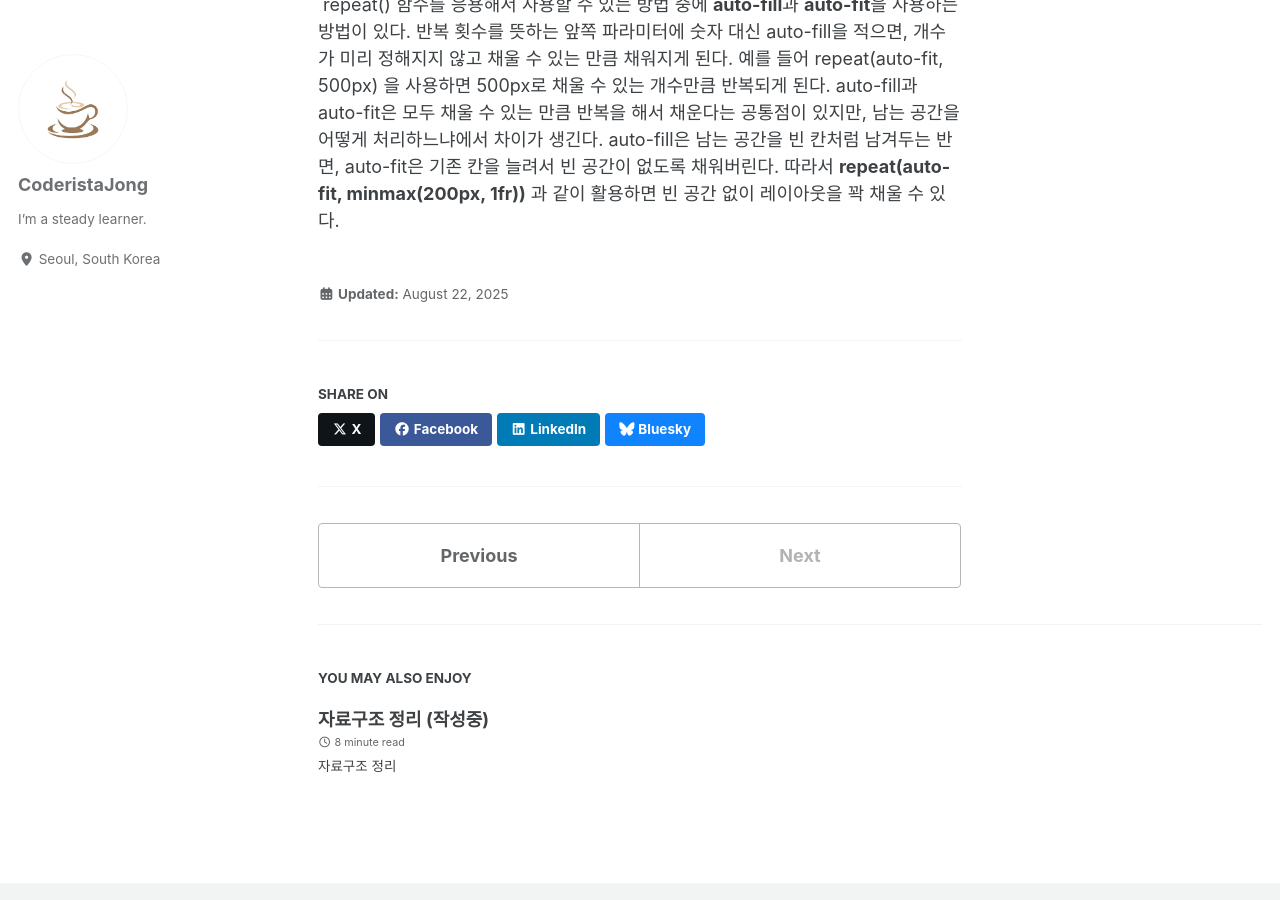
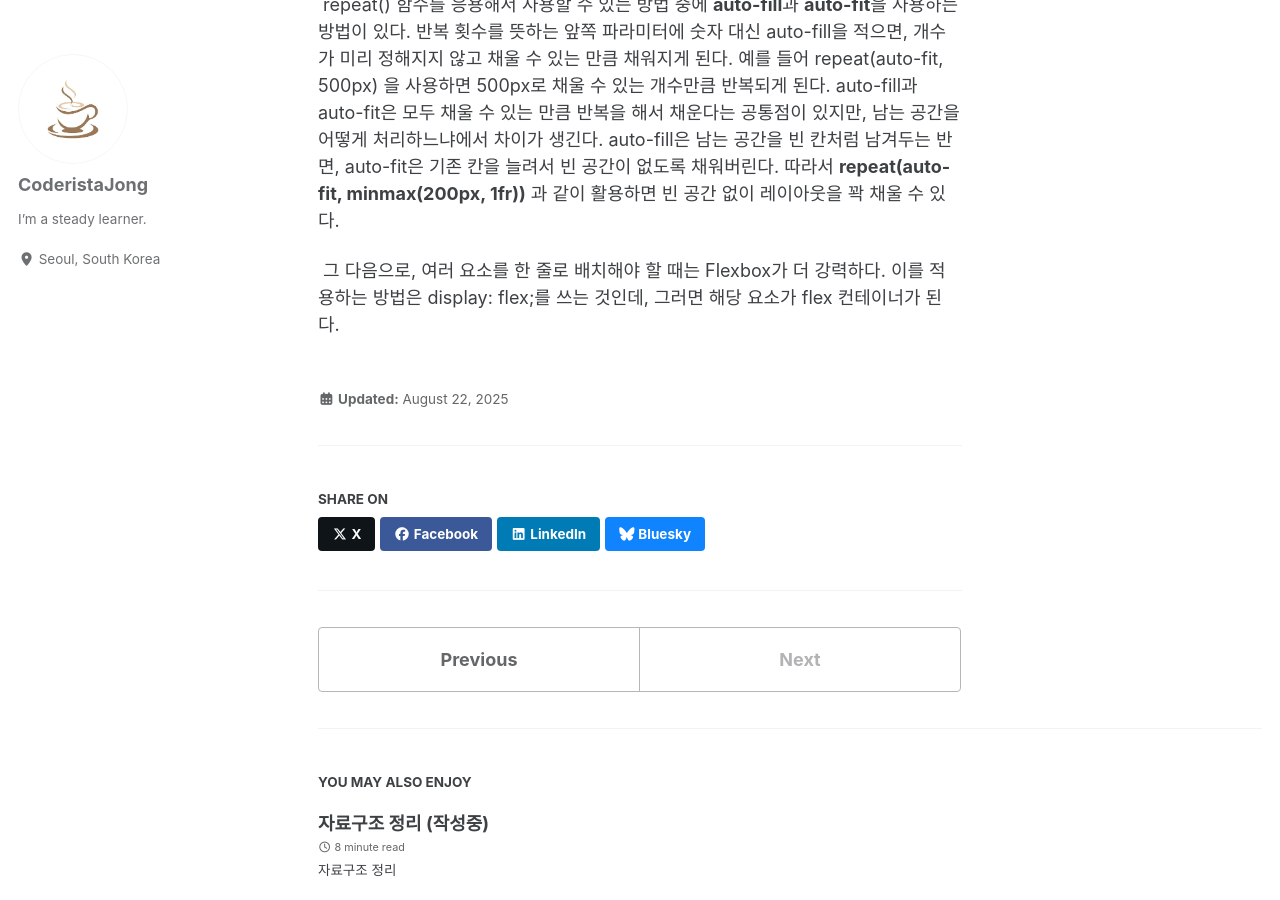
Before and after one commit to NullCoffeeException/NullCoffeeException.github.io, a Jekyll site: the page built from _posts/2025-08-22-반응형 웹.md, in a window 1280 px wide and 900 px high, scrolled down 2965 px. Built offline with Jekyll 4.4.1, drawn with Linux system fonts in a browser that asks for light colours; cached includes are drawn as plain includes.

Commit message:
chore: test main

```diff
--- a/_posts/2025-08-22-반응형 웹.md
+++ b/_posts/2025-08-22-반응형 웹.md
@@ -51,3 +51,5 @@
 &nbsp;여기에 **minmax()** 함수를 적용하는 것도 유용한데, minmax() 함수는 최소값과 최대값을 설정할 수 있게 해주는 함수이다. 예를 들어 minmax(100px, auto) 라고 적으면 최소한 100px, 최대는 자유롭게 늘어나도록 사이즈가 설정된다.
 
 &nbsp;repeat() 함수를 응용해서 사용할 수 있는 방법 중에 **auto-fill**과 **auto-fit**을 사용하는 방법이 있다. 반복 횟수를 뜻하는 앞쪽 파라미터에 숫자 대신 auto-fill을 적으면, 개수가 미리 정해지지 않고 채울 수 있는 만큼 채워지게 된다. 예를 들어 repeat(auto-fit, 500px) 을 사용하면 500px로 채울 수 있는 개수만큼 반복되게 된다. auto-fill과 auto-fit은 모두 채울 수 있는 만큼 반복을 해서 채운다는 공통점이 있지만, 남는 공간을 어떻게 처리하느냐에서 차이가 생긴다. auto-fill은 남는 공간을 빈 칸처럼 남겨두는 반면, auto-fit은 기존 칸을 늘려서 빈 공간이 없도록 채워버린다. 따라서 **repeat(auto-fit, minmax(200px, 1fr))** 과 같이 활용하면 빈 공간 없이 레이아웃을 꽉 채울 수 있다.
+
+&nbsp;그 다음으로, 여러 요소를 한 줄로 배치해야 할 때는 Flexbox가 더 강력하다. 이를 적용하는 방법은 display: flex;를 쓰는 것인데, 그러면 해당 요소가 flex 컨테이너가 된다.
```
